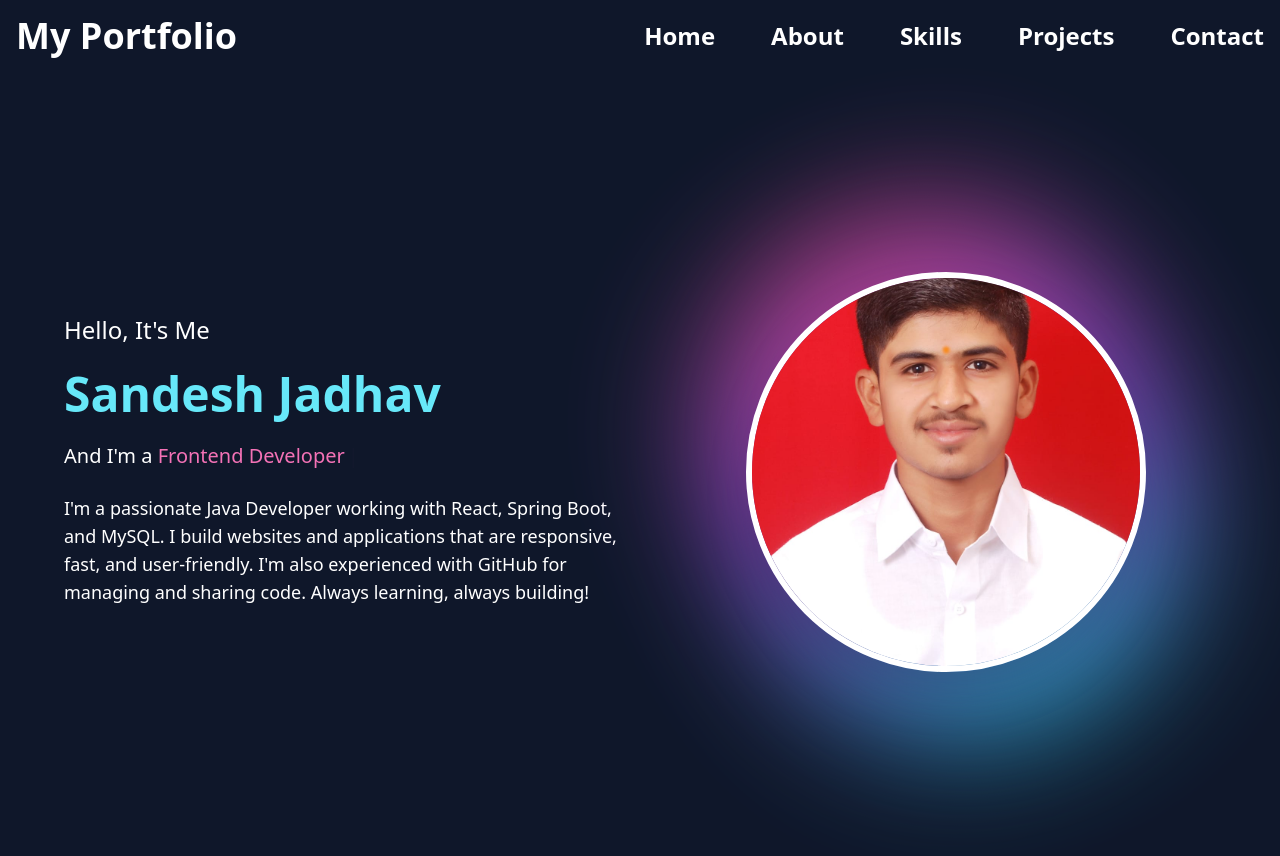
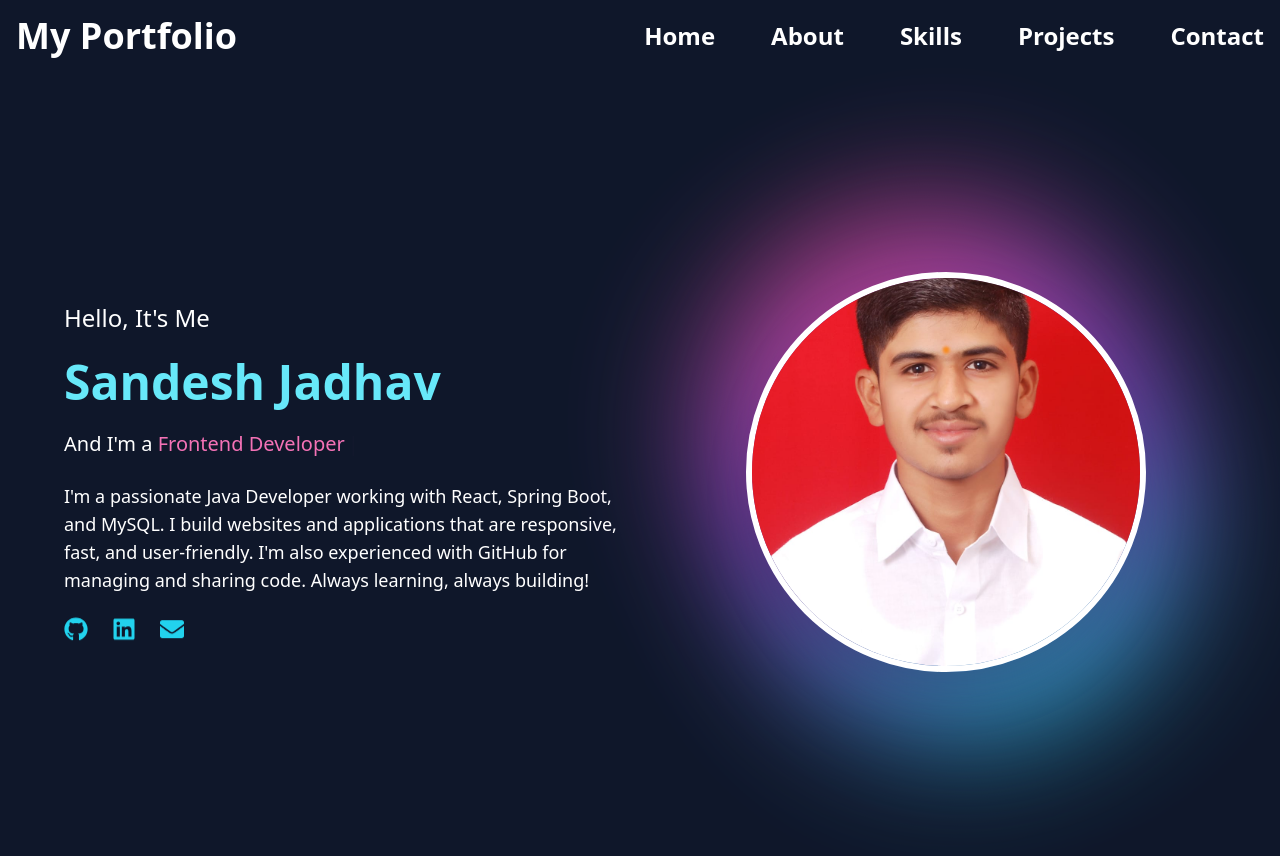
Before and after one commit to SandeshJadhav7320/Personal-Portfolio, a React (Vite) app: page / in a window 1280 px wide. Shown: the top 856 px of the page. Built offline with nearby package versions, Linux system fonts and the light colour scheme.

Commit message:
Added Social icons

```diff
--- a/src/App.jsx
+++ b/src/App.jsx
@@ -6,6 +6,7 @@ import Navbar from './pages/Navbar'
 import About from './pages/About';
 import Skills from "./pages/Skills";
 import Projects from "./pages/Projects";
+import Footer from './pages/Footer'
 function App() {
 
   return (
@@ -17,6 +18,7 @@ function App() {
             <Route path='/about' element={<About/>}/>
             <Route path='/skills' element={<Skills/>}/>
             <Route path='/projects' element={<Projects/>}/>
+            <Route path='/footer' element={<Footer/>}/>
 
           </Routes>
       </BrowserRouter>
--- a/src/pages/About.jsx
+++ b/src/pages/About.jsx
@@ -6,6 +6,7 @@ import { FaCode, FaDatabase, FaTools } from "react-icons/fa";
 import CountUp from "react-countup";
 import Navbar from "./Navbar";
 import self2 from "../assets/self2.jpeg";
+import Footer from "../pages/Footer";
 
 function About() {
   const skills = [
@@ -159,6 +160,7 @@ function About() {
           </div>
         </div>
       </section>
+      <Footer></Footer>
     </>
   );
 }
--- /dev/null
+++ b/src/pages/Footer.jsx
@@ -0,0 +1,49 @@
+// src/pages/Footer.jsx
+import { FaGithub, FaLinkedin, FaEnvelope } from "react-icons/fa";
+
+function Footer() {
+  return (
+    <footer className="bg-darkBlue text-white py-8 mt-12 relative">
+      {/* Gradient border at the top */}
+      <div className="absolute top-0 left-0 w-full h-1 bg-gradient-to-r from-cyan-400 via-purple-500 to-pink-500"></div>
+
+      <div className="max-w-6xl mx-auto text-center space-y-4">
+        {/* Heading */}
+        <h2 className="text-xl font-semibold text-cyan-300">Let’s Connect</h2>
+
+        {/* Social Icons */}
+        <div className="flex justify-center space-x-8 text-3xl">
+          <a
+            href="https://github.com/SandeshJadhav7320"
+            target="_blank"
+            rel="noopener noreferrer"
+            className="text-cyan-400 hover:text-white transition duration-300 hover:scale-125 animate-bounce"
+          >
+            <FaGithub />
+          </a>
+          <a
+            href="https://www.linkedin.com/in/sandesh-jadhav-08b19132a/"
+            target="_blank"
+            rel="noopener noreferrer"
+            className="text-cyan-400 hover:text-white transition duration-300 hover:scale-125 animate-bounce"
+          >
+            <FaLinkedin />
+          </a>
+          <a
+            href="mailto:sandeshj9995@gmail.com"
+            className="text-cyan-400 hover:text-white transition duration-300 hover:scale-125 animate-bounce"
+          >
+            <FaEnvelope />
+          </a>
+        </div>
+
+        {/* Footer Text */}
+        <p className="text-gray-400 text-sm mt-4">
+          © {new Date().getFullYear()} Sandesh Jadhav | All Rights Reserved
+        </p>
+      </div>
+    </footer>
+  );
+}
+
+export default Footer;
--- a/src/pages/Home.jsx
+++ b/src/pages/Home.jsx
@@ -2,6 +2,7 @@ import { motion } from "framer-motion";
 import { Typewriter } from "react-simple-typewriter";
 import Navbar from "/src/pages/Navbar";
 import self from "../assets/self.jpeg";
+import { FaGithub, FaLinkedin, FaEnvelope } from "react-icons/fa";
 
 
 function Home() {
@@ -65,12 +66,37 @@ function Home() {
               I'm a passionate Java Developer working with React, Spring Boot, and MySQL. I build websites and applications that are responsive, fast, and user-friendly. I'm also experienced with GitHub for managing and sharing code. Always learning, always building!
             </motion.p>
 
-            {/* Social icons */}
-            <div className="flex space-x-4 mt-4">
-              <a href="#" className="text-cyan-400 hover:text-white text-xl"><i className="fab fa-facebook-f"></i></a>
-              <a href="#" className="text-cyan-400 hover:text-white text-xl"><i className="fab fa-whatsapp"></i></a>
-              <a href="#" className="text-cyan-400 hover:text-white text-xl"><i className="fab fa-github"></i></a>
-            </div>
+            {/* Social Icons */}
+            <div className="flex space-x-6 mt-4 ">
+              <motion.a
+                href="https://github.com/SandeshJadhav7320"
+                target="_blank"
+                rel="noopener noreferrer"
+                whileHover={{ scale: 1.2 }}
+                className="text-cyan-400 hover:text-white text-2xl animate-bounce"
+              >
+                <FaGithub />
+              </motion.a>
+
+              <motion.a
+                href="https://www.linkedin.com/in/sandesh-jadhav-08b19132a/"
+                target="_blank"
+                rel="noopener noreferrer"
+                whileHover={{ scale: 1.2 }}
+                className="text-cyan-400 hover:text-white text-2xl animate-bounce"
+              >
+                <FaLinkedin />
+              </motion.a>
+
+              <motion.a
+                href="mailto:sandeshj9995@gmail.com"
+                whileHover={{ scale: 1.2 }}
+                className="text-cyan-400 hover:text-white text-2xl animate-bounce"
+              >
+                <FaEnvelope />
+              </motion.a>
+          </div>
+
           </div>
 
           {/* Right Side - Image with Animated Background */}
@@ -84,8 +110,8 @@ function Home() {
             />
           </div>
         </div>
+
       </section>
-
 
     </>
   );
--- a/src/pages/Projects.jsx
+++ b/src/pages/Projects.jsx
@@ -7,6 +7,7 @@ import portfolioHome from "../assets/PortfolioHome.png"; // adjust path
 import carrerhome from "../assets/carrerhome.png";
 import HosImg from "../assets/HspImg.png";
 import Navbar from "./Navbar";
+import Footer from "../pages/Footer";
 
 
 function Projects() {
@@ -113,6 +114,7 @@ function Projects() {
             </div>
           </div>
         </section>
+        <Footer></Footer>
     </>
 
   );
--- a/src/pages/Skills.jsx
+++ b/src/pages/Skills.jsx
@@ -5,6 +5,7 @@ import Tilt from "react-parallax-tilt";
 import { FaReact, FaJava, FaGithub, FaDatabase } from "react-icons/fa";
 import { SiTailwindcss, SiSpringboot, SiMysql } from "react-icons/si";
 import Navbar from "./Navbar";
+import Footer from "../pages/Footer";
 
 function Skills() {
   const skillCategories = [
@@ -92,6 +93,7 @@ function Skills() {
             </div>
           </div>
         </section>
+        <Footer></Footer>
     </>
 
   );
```
